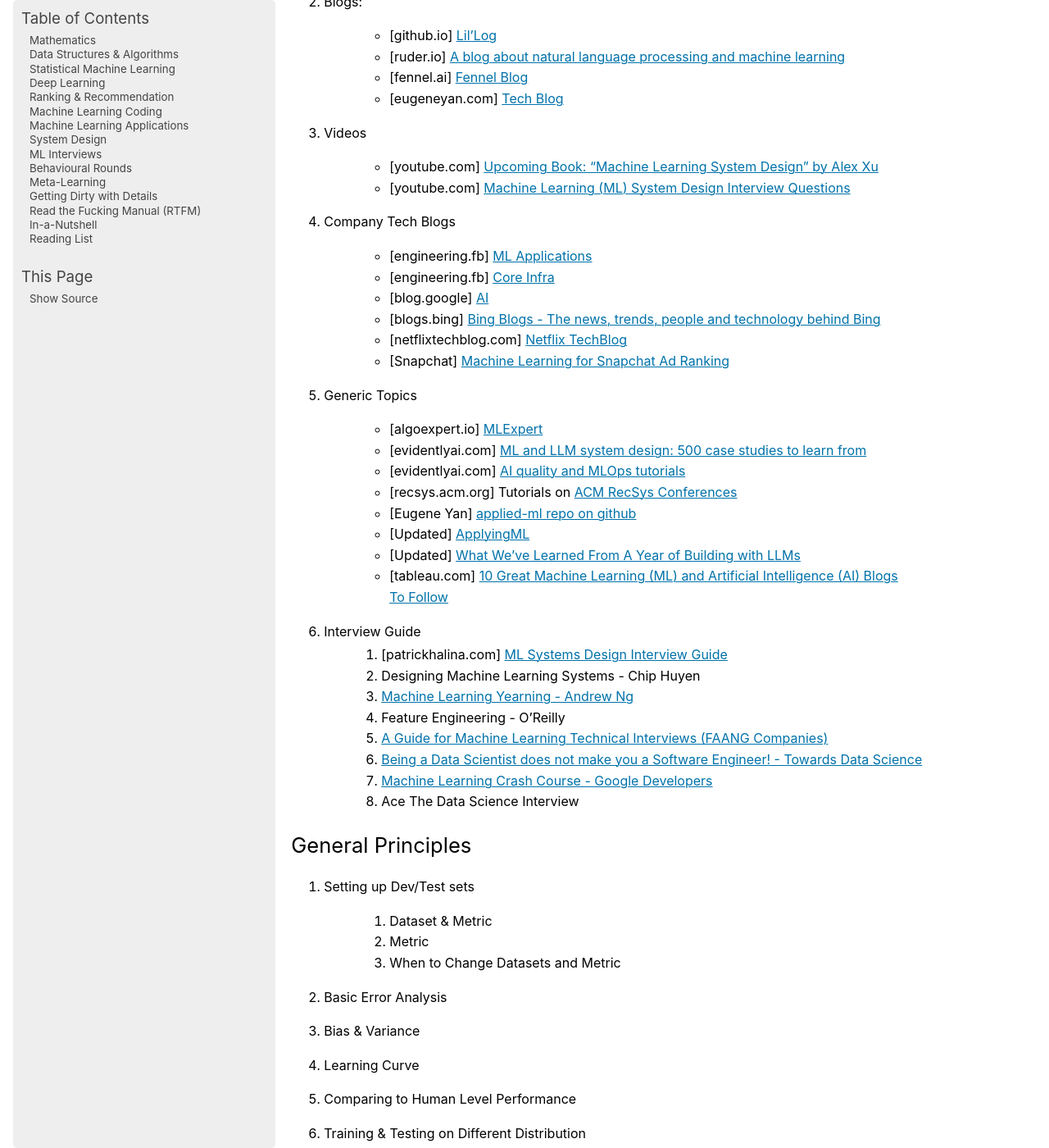
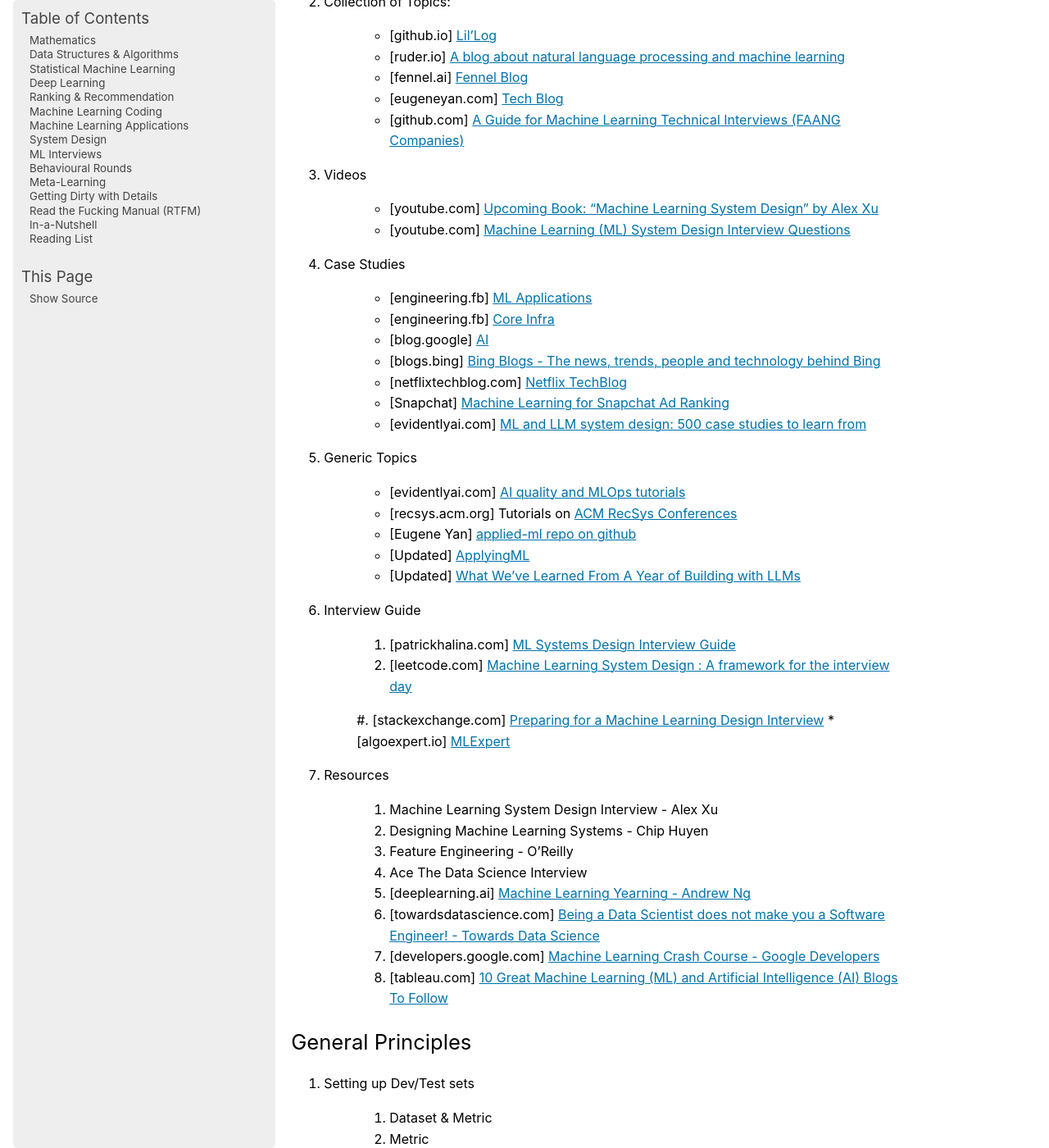
Before and after one commit to uselesstechjunks/leetcode, a Sphinx documentation site: the page built from docs/source/mlapp.rst, in a window 1280 px wide and 1400 px high, scrolled down 591 px. Shown: the whole window at 82% size. Built offline with Sphinx 7.4.7, drawn with Linux system fonts in a browser that asks for light colours; some of the changed text lies outside the part shown.

Commit message:
Update mlapp.rst

```diff
--- a/docs/source/mlapp.rst
+++ b/docs/source/mlapp.rst
@@ -19,17 +19,18 @@ Design Resources
 	- [towardsdatascience] `What's WRONG with Metrics? <https://towardsdatascience.com/choosing-the-right-metric-is-a-huge-issue-99ccbe73de61>`_
 	- [capitalone.com] `Understanding TF-IDF for Machine Learning <https://www.capitalone.com/tech/machine-learning/understanding-tf-idf/>`_
 	- [elastic.co] `Practical BM25 — Part 2: The BM25 Algorithm and its variables <https://www.elastic.co/blog/practical-bm25-part-2-the-bm25-algorithm-and-its-variables/>`_
-2. Blogs:
+2. Collection of Topics:
 
 	- [github.io] `Lil’Log <https://lilianweng.github.io/>`_
 	- [ruder.io] `A blog about natural language processing and machine learning <https://www.ruder.io/>`_
 	- [fennel.ai] `Fennel Blog <https://fennel.ai/blog/>`_
 	- [eugeneyan.com] `Tech Blog <https://eugeneyan.com/>`_
+	- [github.com] `A Guide for Machine Learning Technical Interviews (FAANG Companies) <https://github.com/alirezadir/machine-learning-interview-enlightener>`_
 3. Videos
 
 	- [youtube.com] `Upcoming Book: "Machine Learning System Design" by Alex Xu <https://youtube.com/playlist?list=PLlvnxKilk3aKx0oFua-HTtFf-d_inQ8Qn>`_
 	- [youtube.com] `Machine Learning (ML) System Design Interview Questions <https://www.youtube.com/playlist?list=PLlvnxKilk3aIbyEp3MFlTkYItrLmjS-T3>`_
-4. Company Tech Blogs
+4. Case Studies
 
 	* [engineering.fb] `ML Applications <https://engineering.fb.com/category/ml-applications/>`_
 	* [engineering.fb] `Core Infra <https://engineering.fb.com/category/core-data/>`_
@@ -37,25 +38,30 @@ Design Resources
 	* [blogs.bing] `Bing Blogs - The news, trends, people and technology behind Bing <https://blogs.bing.com/>`_
 	* [netflixtechblog.com] `Netflix TechBlog <https://netflixtechblog.com/>`_
 	* [Snapchat] `Machine Learning for Snapchat Ad Ranking <https://eng.snap.com/machine-learning-snap-ad-ranking>`_
+	* [evidentlyai.com] `ML and LLM system design: 500 case studies to learn from <https://www.evidentlyai.com/ml-system-design>`_
 5. Generic Topics
 
-	* [algoexpert.io] `MLExpert <https://www.algoexpert.io/machine-learning/product>`_
-	* [evidentlyai.com] `ML and LLM system design: 500 case studies to learn from <https://www.evidentlyai.com/ml-system-design>`_
 	* [evidentlyai.com] `AI quality and MLOps tutorials <https://www.evidentlyai.com/mlops-tutorials>`_
 	* [recsys.acm.org] Tutorials on `ACM RecSys Conferences <https://recsys.acm.org/>`_
 	* [Eugene Yan] `applied-ml repo on github <https://github.com/eugeneyan/applied-ml>`_
 	* [Updated] `ApplyingML <https://applyingml.com/>`_
 	* [Updated] `What We’ve Learned From A Year of Building with LLMs <https://applied-llms.org/>`_
-	* [tableau.com] `10 Great Machine Learning (ML) and Artificial Intelligence (AI) Blogs To Follow <https://www.tableau.com/learn/articles/blogs-about-machine-learning-artificial-intelligence>`_
 6. Interview Guide
+
 	#. [patrickhalina.com] `ML Systems Design Interview Guide <http://patrickhalina.com/posts/ml-systems-design-interview-guide/>`_
+	#. [leetcode.com] `Machine Learning System Design : A framework for the interview day <https://leetcode.com/discuss/interview-question/system-design/566057/Machine-Learning-System-Design-%3A-A-framework-for-the-interview-day>`_
+	#. [stackexchange.com] `Preparing for a Machine Learning Design Interview <https://datascience.stackexchange.com/questions/69981/preparing-for-a-machine-learning-design-interview>`_
+	* [algoexpert.io] `MLExpert <https://www.algoexpert.io/machine-learning/product>`_
+7. Resources
+
+	#. Machine Learning System Design Interview - Alex Xu
 	#. Designing Machine Learning Systems - Chip Huyen
-	#. `Machine Learning Yearning - Andrew Ng <https://www.deeplearning.ai/wp-content/uploads/2021/01/andrew-ng-machine-learning-yearning.pdf>`_
 	#. Feature Engineering - O'Reilly
-	#. `A Guide for Machine Learning Technical Interviews (FAANG Companies) <https://github.com/alirezadir/machine-learning-interview-enlightener>`_
-	#. `Being a Data Scientist does not make you a Software Engineer! - Towards Data Science <https://towardsdatascience.com/being-a-data-scientist-does-not-make-you-a-software-engineer-c64081526372>`_
-	#. `Machine Learning Crash Course - Google Developers <https://developers.google.com/machine-learning/crash-course/>`_
 	#. Ace The Data Science Interview
+	#. [deeplearning.ai] `Machine Learning Yearning - Andrew Ng <https://www.deeplearning.ai/wp-content/uploads/2021/01/andrew-ng-machine-learning-yearning.pdf>`_
+	#. [towardsdatascience.com] `Being a Data Scientist does not make you a Software Engineer! - Towards Data Science <https://towardsdatascience.com/being-a-data-scientist-does-not-make-you-a-software-engineer-c64081526372>`_
+	#. [developers.google.com] `Machine Learning Crash Course - Google Developers <https://developers.google.com/machine-learning/crash-course/>`_
+	#. [tableau.com] `10 Great Machine Learning (ML) and Artificial Intelligence (AI) Blogs To Follow <https://www.tableau.com/learn/articles/blogs-about-machine-learning-artificial-intelligence>`_
 
 *******************************************************************************
 General Principles
```
Also changed, not shown: other parts of docs/source/mlapp.rst (+18 -10 lines).
